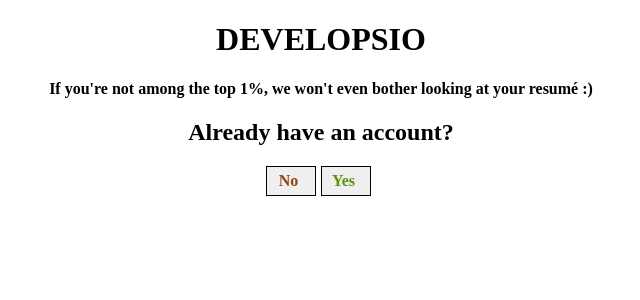
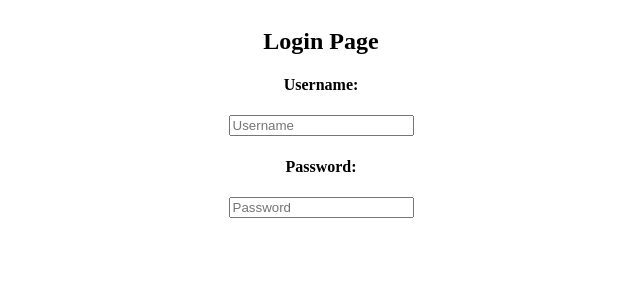
Before and after one commit to fredrik97nilsson/developsio, a React (Create React App) app: page / in a window 1280 px wide. Shown: the top 300 px of the page, without its empty margins (319-959 px from the left). Built offline with nearby package versions, Linux system fonts and the light colour scheme.

Commit message:
En branch där Login kan skrivas

```diff
--- a/src/Components/StartPage/StartPage.js
+++ b/src/Components/StartPage/StartPage.js
@@ -10,29 +10,7 @@ function StartPage() {
 
 
         <div className={classes.StartPageHeader}>
-
-        <h1>DEVELOPSIO</h1>
-
-        <h4>If you're not among the top 1%, we won't even bother looking at your resumé :)</h4>
-
-        <h2>Already have an account?</h2>
-
-        <div className={classes.StartPage}>
-
-               <NavLink to='/create-account'> <Button
-                    btnType='Danger'
-                    >No</Button>
-                </NavLink>
-
-                <NavLink to='login-page'>
-                <Button
-                    btnType='Success'
-                    >Yes</Button>
-                </NavLink>
-        </div>
-
-        <Route path='/login-page' component={LoginPage} />
-
+            <LoginPage/>
         </div>
 
 
```
